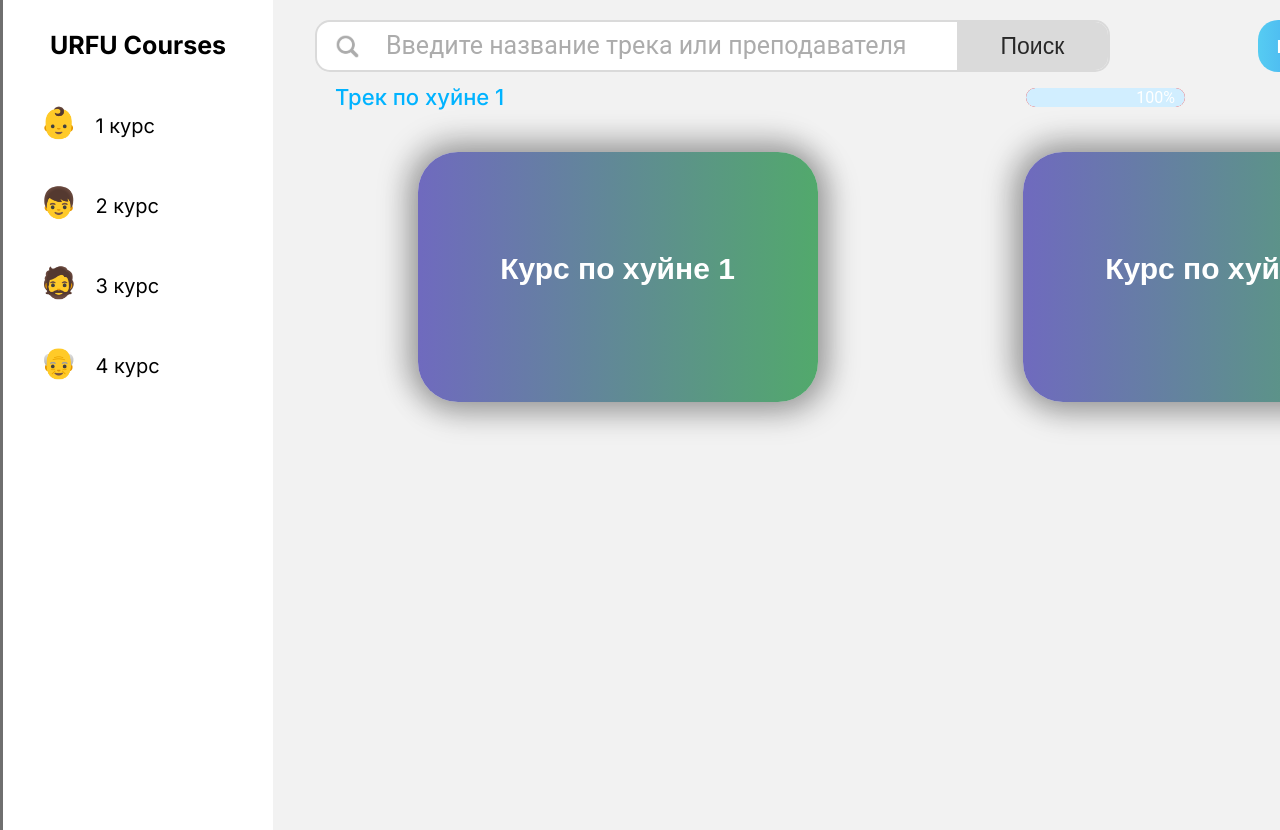
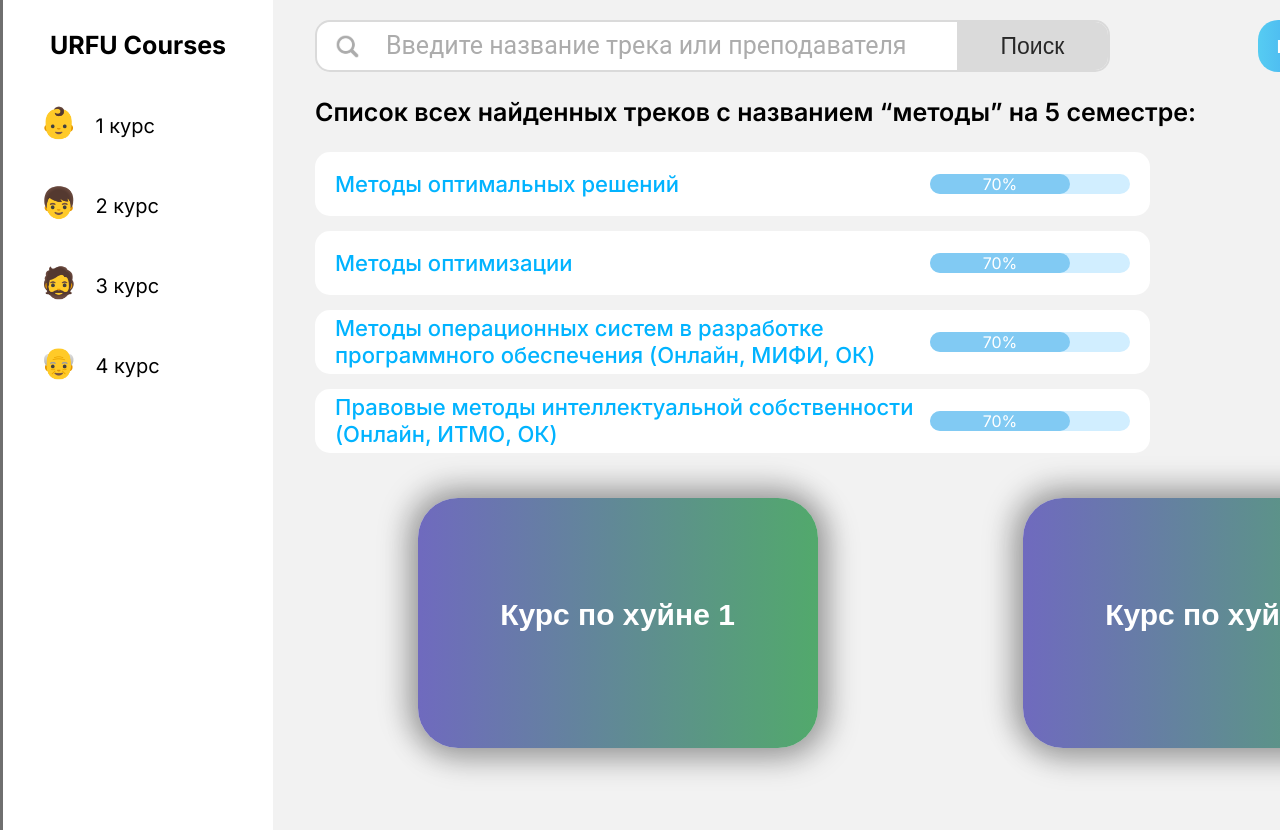
Before and after one commit to evgeniy-strel/urfu-courses, a React (Create React App) app: page / in a window 1280 px wide. Shown: the top 830 px of the page. Built offline with nearby package versions, Linux system fonts and the light colour scheme.

Commit message:
add tracks with working progress bar

```diff
--- a/src/components/Tracks/Tracks.jsx
+++ b/src/components/Tracks/Tracks.jsx
@@ -3,45 +3,71 @@ import "./tracks.css";
 
 export default function Tracks() {
     return (
-    <div class="track-list">
-      <div class="track">
-        <div class="track_title">
-          <p>Трек по хуйне 1</p>
+
+        <div className="tracks">
+            <p className="tracks_title">Список всех найденных треков с названием “методы” на 5 семестре:</p>
+            <div className="track_list">
+
+                <div className="track">
+                    <div className="track_title">
+                        <p>Методы оптимальных решений</p>
                     </div>
                     <div className="track_bar">
-          <Progressbar progress="100" />
+                        <Progress done="70"/>
                     </div>
+                </div>
+
+                <div className="track">
+                    <div className="track_title">
+                        <p>Методы оптимизации</p>
+                    </div>
+                    <div className="track_bar">
+                        <Progress done="70"/>
+                    </div>
+                </div>
+
+                <div className="track">
+                    <div className="track_title">
+                        <p>Методы операционных систем в разработке программного обеспечения (Онлайн, МИФИ, ОК)</p>
+                    </div>
+                    <div className="track_bar">
+                        <Progress done="70"/>
+                    </div>
+                </div>
+
+                <div className="track">
+                    <div className="track_title">
+                        <p>Правовые методы интеллектуальной собственности (Онлайн, ИТМО, ОК)</p>
+                    </div>
+                    <div className="track_bar">
+                        <Progress done="70"/>
+                    </div>
+                </div>
+
             </div>
         </div>
     );
 }
 
-const Progressbar = ({ progress }) => {
-  const Parentdiv = {
-    height: "15",
-    width: "100%",
-    borderRadius: 40,
-    margin: 50,
-    backgroundColor: "red",
-  };
-  const Childdiv = {
-    height: "100%",
-    width: `${progress}%`,
-    backgroundColor: "rgb(209, 238, 255)",
-    borderRadius: 40,
-    textAlign: "right",
-  };
+const Progress = ({done}) => {
+    const [style, setStyle] = React.useState({});
 
-  const progresstext = {
-    padding: 10,
-    color: "white",
-  };
+    setTimeout(() => {
+        const newStyle = {
+            opacity: 1,
+            width: `${done}%`
+        }
+
+        setStyle(newStyle);
+    }, 1000);
 
     return (
-    <div style={Parentdiv}>
-      <div style={Childdiv}>
-        <span style={progresstext}>{`${progress}%`}</span>
+        <div className="progress">
+            <div className="progress-done" style={style}>
+                {done}%
             </div>
         </div>
-  );
+
+    )
+
 };
--- a/src/components/Tracks/tracks.css
+++ b/src/components/Tracks/tracks.css
@@ -1,4 +1,14 @@
-.tracks-list {
+.tracks {
+  font-family: 'Inter', sans-serif;
+}
+
+.tracks_title {
+  font-weight: 600;
+  font-size: 25px;
+  line-height: 30px;
+}
+
+.tracks_list {
   width: 100%;
   display: flex;
   justify-content: space-between;
@@ -7,11 +17,11 @@
 }
 
 .track {
-  /* background: red; */
+   background: #fff;
   /* border: 50px black; */
-  /* margin: 10px auto; */
-  width: 800px;
-  height: 50px;
+   margin: 15px 0;
+  width: 795px;
+  height: 64px;
   border-radius: 15px;
   cursor: pointer;
 
@@ -27,8 +37,6 @@
   /* text-align: center; */
   /* vertical-align: middle; */
   color: #01b3ff;
-
-  font-family: "Inter";
   font-style: normal;
   font-weight: 500;
   font-size: 22px;
@@ -46,6 +54,30 @@
   justify-content: right;
 } */
 
+.progress {
+  background-color: #D1EEFF;
+  border-radius: 15px;
+  position: relative;
+  margin: 15px 0;
+  height: 20px;
+  width: 200px;
+}
+
+.progress-done {
+  /*Переделать на правый край*/
+  display: flex;
+  align-items: center;
+  justify-content: center;
+
+  background: #81CAF3;
+  border-radius: 20px;
+  color: #fff;
+  height: 100%;
+  width: 0;
+  opacity: 0;
+  transition: 1s ease 0.3s;
+}
+
 
 .track:hover {
   transform: scale(0.99, 0.99);
```
Lines whose indentation alone changed are shown as unchanged.
